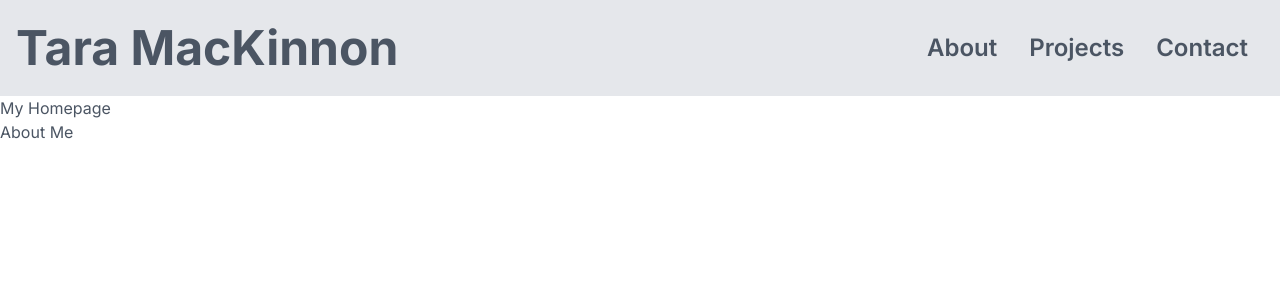
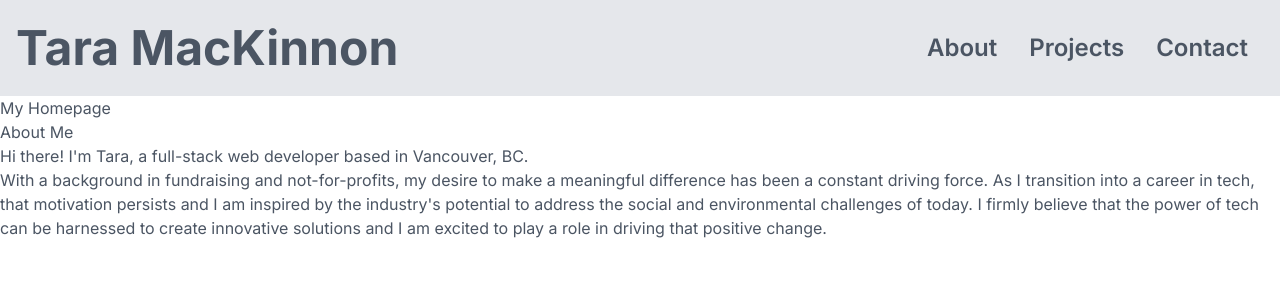
Before and after one commit to tmackinnon/tm-portfolio, a Next.js app: page / in a window 1280 px wide. Shown: the top 300 px of the page. Built offline with nearby package versions, Linux system fonts and the light colour scheme.

Commit message:
add about blurb

```diff
--- a/src/components/About.js
+++ b/src/components/About.js
@@ -2,6 +2,14 @@ export default function About() {
   return (
     <div>
       <h1>About Me</h1>
+      <div>
+        <h2>Hi there! I&apos;m Tara, a full-stack web developer based in Vancouver, BC.</h2>
+        <p>
+          With a background in fundraising and not-for-profits, my desire to make a meaningful difference has been a constant driving force.
+          As I transition into a career in tech, that motivation persists and I am inspired by the industry&apos;s potential to address the social and environmental challenges of today.
+          I firmly believe that the power of tech can be harnessed to create innovative solutions and I am excited to play a role in driving that positive change.
+        </p>
+      </div>
     </div>
   );
 }
```
